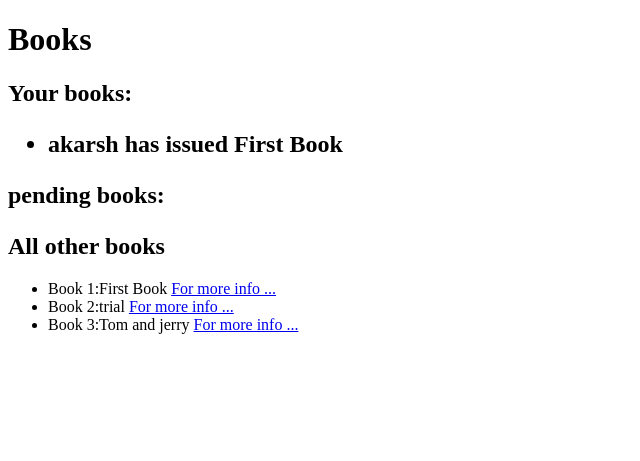
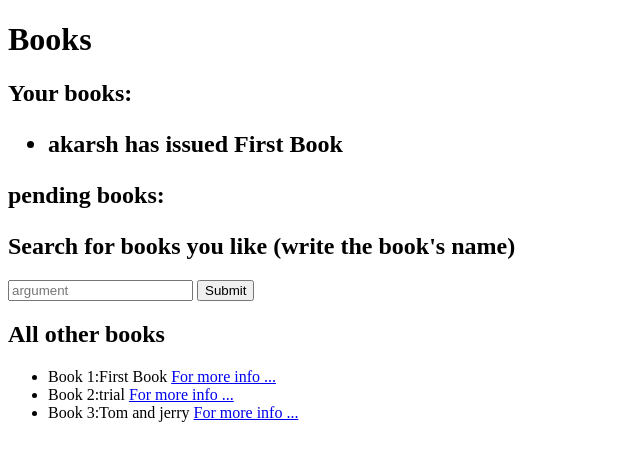
Before and after one commit to aj-git02/Library-project, a Django app: page /books/ in a window 1280 px wide. Shown: the top 461 px of the page, without its empty margins (0-640 px from the left). Run offline with Django 3.2, Linux system fonts and the light colour scheme; a user stored in the database is signed in; data comes from the database, SQL or seed files in the repository; both versions use the stored data as it was after the commit.

Commit message:
final commit

```diff
--- a/books/templates/books/index.html
+++ b/books/templates/books/index.html
@@ -19,6 +19,23 @@
         {% endfor %}
     </ul>
 </h2>
+<h2>Search for books you like (write the book's name)</h2>
+<form action="{% url 'search' %}" method="post">
+    {% csrf_token %}
+    <input type="text" name="argument" placeholder="argument">
+    <input type="submit">
+</form>
+{% if msg %}
+<h2>results:</h2>
+<ul>
+    {% for object in msg %}
+    <li>
+        Book {{ object.id }}:{{ object.Name }}
+        <a href= "{% url 'book' object.id %}">For more info ...</a>
+    </li>
+    {% endfor %}
+</ul>
+{% endif %}
 <h2>All other books</h2>
 <ul>
     {%for book in books %}
--- a/books/urls.py
+++ b/books/urls.py
@@ -4,4 +4,5 @@ urlpatterns = [
     path("",views.index1,name="index1"),
     path("<int:book_id>",views.book,name="book"),
     path("<int:book_id>/issue",views.issue,name="issue"),
+    path("search",views.search,name="search"),
 ]
--- a/books/views.py
+++ b/books/views.py
@@ -37,3 +37,17 @@ def issue(request,book_id):
             return HttpResponseRedirect(reverse("index1"),{
                 "message":"invalid credentials"
             })
+
+def search(request):
+    if request.method=="POST":
+        if not request.user.is_authenticated:
+            return HttpResponseRedirect(reverse("login"))
+        x=Borrow.objects.filter(Issuer=request.user.username).filter(Onapproval=0)
+        y=Borrow.objects.filter(Issuer=request.user.username).filter(Onapproval=1)
+        details=Books.objects.filter(Name__icontains=request.POST["argument"])
+        return render(request,"books/index.html",{
+            "msg":details,
+            "books":Books.objects.all(),
+            "approved":y,
+            "unapproved":x
+        })
```
Also changed, not shown: db.sqlite3.
